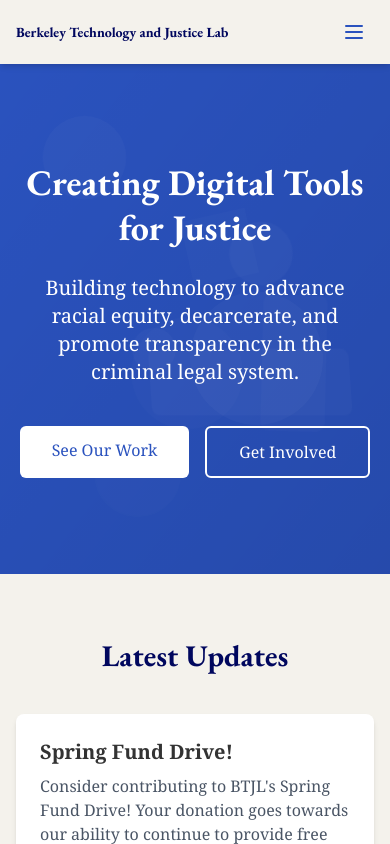
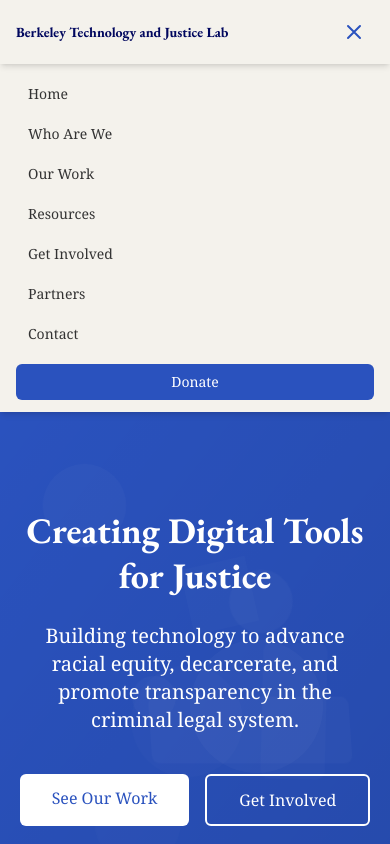
Before and after one commit to techjusticelab/Tech-JusticeLab, a SvelteKit app: page / in a window 390 px wide. Both pictures are taken after a click on the button 354 px from the left and 32 px from the top of the page. Shown: the top 844 px of the page. Built offline with nearby package versions, Linux system fonts and the light colour scheme.

Commit message:
Fix mobile hamburger menu — wire up toggle and add dropdown nav

```diff
--- a/src/routes/+layout.svelte
+++ b/src/routes/+layout.svelte
@@ -13,6 +13,8 @@
 			});
 		}
 	});
+
+	let mobileMenuOpen = $state(false);
 </script>
 
 <!-- Navigation -->
@@ -49,28 +51,44 @@
 				<div class="flex items-center md:hidden">
 					<button
 						type="button"
+						onclick={() => mobileMenuOpen = !mobileMenuOpen}
 						class="inline-flex items-center justify-center rounded-md p-2 text-[var(--cerulean-blue)]"
 					>
-						<svg
-							class="h-6 w-6"
-							xmlns="http://www.w3.org/2000/svg"
-							fill="none"
-							viewBox="0 0 24 24"
-							stroke="currentColor"
-						>
-							<path
-								stroke-linecap="round"
-								stroke-linejoin="round"
-								stroke-width="2"
-								d="M4 6h16M4 12h16M4 18h16"
-							/>
-						</svg>
+						{#if mobileMenuOpen}
+							<svg class="h-6 w-6" xmlns="http://www.w3.org/2000/svg" fill="none" viewBox="0 0 24 24" stroke="currentColor">
+								<path stroke-linecap="round" stroke-linejoin="round" stroke-width="2" d="M6 18L18 6M6 6l12 12" />
+							</svg>
+						{:else}
+							<svg class="h-6 w-6" xmlns="http://www.w3.org/2000/svg" fill="none" viewBox="0 0 24 24" stroke="currentColor">
+								<path stroke-linecap="round" stroke-linejoin="round" stroke-width="2" d="M4 6h16M4 12h16M4 18h16" />
+							</svg>
+						{/if}
 					</button>
 				</div>
 			</div>
 		</div>
 	</div>
 </nav>
+
+{#if mobileMenuOpen}
+	<div class="sticky top-16 z-40 bg-[var(--apple-white)] shadow-md md:hidden">
+		<div class="flex flex-col space-y-1 px-4 py-3">
+			<a href="#home" onclick={() => mobileMenuOpen = false} class="nav-link block px-3 py-2 text-sm font-medium">Home</a>
+			<a href="#who-we-are" onclick={() => mobileMenuOpen = false} class="nav-link block px-3 py-2 text-sm font-medium">Who Are We</a>
+			<a href="#our-work" onclick={() => mobileMenuOpen = false} class="nav-link block px-3 py-2 text-sm font-medium">Our Work</a>
+			<a href="#resources" onclick={() => mobileMenuOpen = false} class="nav-link block px-3 py-2 text-sm font-medium">Resources</a>
+			<a href="#get-involved" onclick={() => mobileMenuOpen = false} class="nav-link block px-3 py-2 text-sm font-medium">Get Involved</a>
+			<a href="#partners" onclick={() => mobileMenuOpen = false} class="nav-link block px-3 py-2 text-sm font-medium">Partners</a>
+			<a href="#contact" onclick={() => mobileMenuOpen = false} class="nav-link block px-3 py-2 text-sm font-medium">Contact</a>
+			<a
+				href="https://collect.crowded.me/collection/678f2022-7d29-4969-97ef-87500a1aadb8"
+				target="_blank"
+				rel="noopener noreferrer"
+				class="btn-primary mt-2 inline-block rounded-md px-4 py-2 text-center text-sm font-medium"
+			>Donate</a>
+		</div>
+	</div>
+{/if}
 
 {@render children()}
 
```
